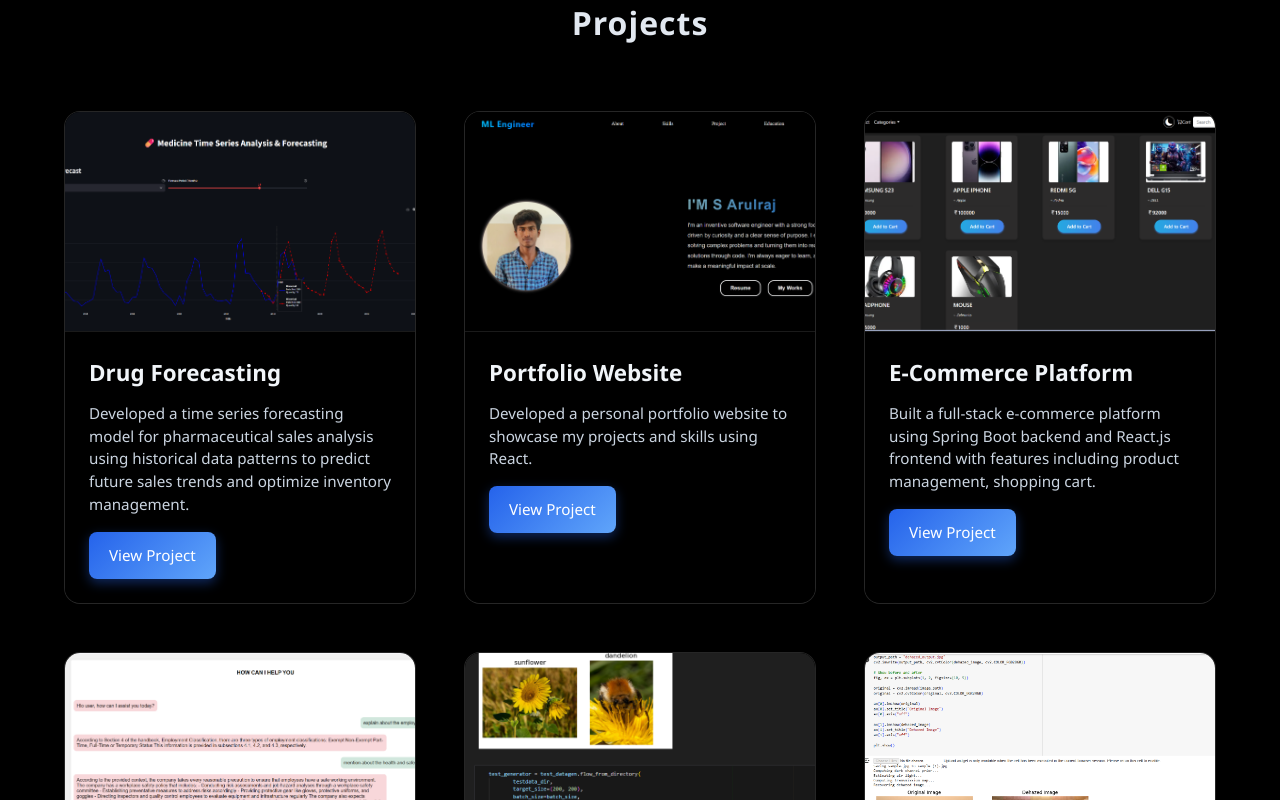
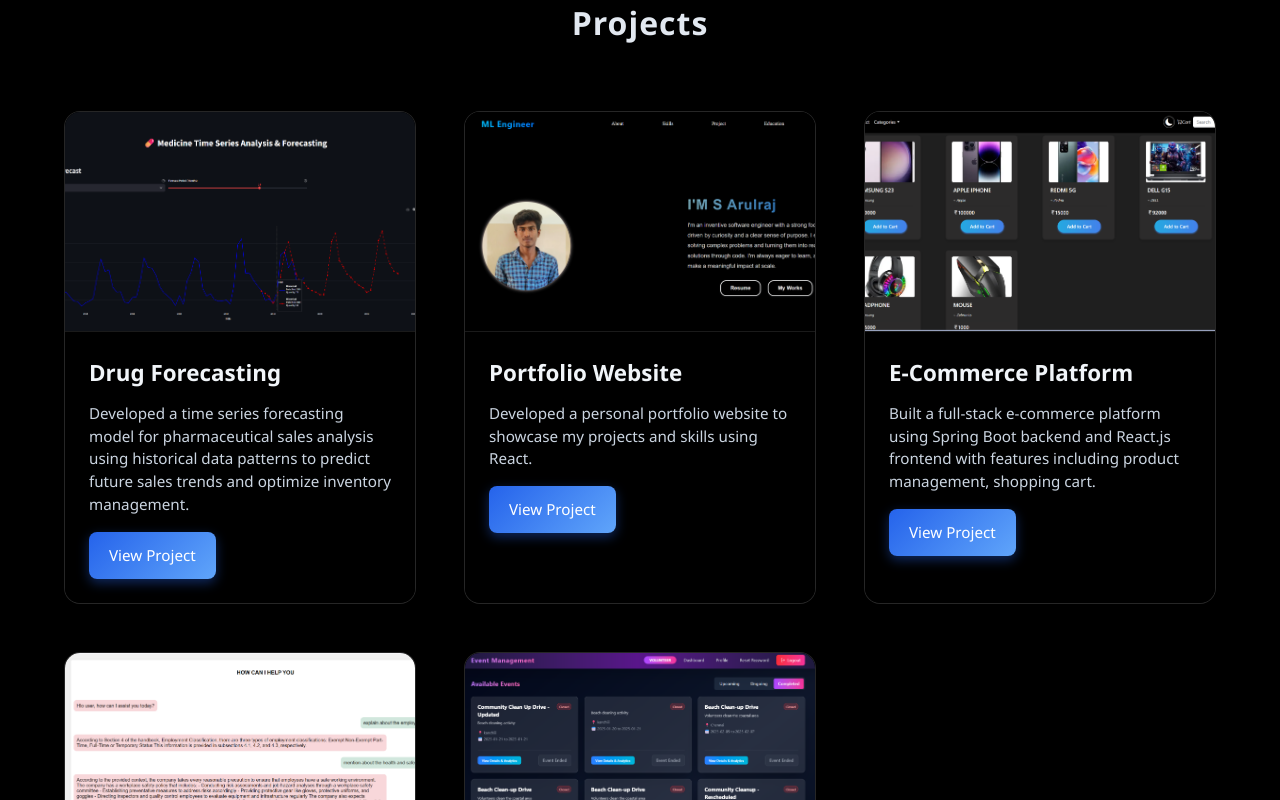
Before and after one commit to SArulRaj24/Portfolio_S_A_Raj, a React (Vite) app: page / in a window 1280 px wide. Shown: the part 2000-2800 px from the top of the page. Built offline with nearby package versions, Linux system fonts and the light colour scheme.

Commit message:
project updated

```diff
--- a/src/Components/Projectcontainer/Projectcontainer.jsx
+++ b/src/Components/Projectcontainer/Projectcontainer.jsx
@@ -9,6 +9,7 @@ import cnn from '../../assets/cnn.png';
 import drug1 from '../../assets/drug (1).png';
 import port from '../../assets/port.png';
 import ecom from '../../assets/ecom.png';
+import event from '../../assets/event.png';
 
 const projects = [
 
@@ -42,28 +43,35 @@ const projects = [
     image: bot,
     link: "https://github.com/SArulRaj24/EP_BOT",
   },
-  {
-    title: "Image Classification using CNN",
-    description:
-      "Designed and trained a CNN for image classification using data augmentation and hyperparameter tuning.",
-    image: cnn,
-    link: "https://colab.research.google.com/drive/1fOuIL2ztIivvS0NvSeaZ-InFY8QOnHpX#scrollTo=nJSbmvARlDjJ",
-  },
-  {
-    title: "Dehazing with VAEs",
-    description:
-      "Used variational autoencoders to remove haze and improve image clarity in varying conditions.",
-    image: dehaze,
-    link: "https://colab.research.google.com/drive/1-hOVRp2Q7klg4ZMc3SFpedkQWvaga54W",
-  },
+  // {
+  //   title: "Image Classification using CNN",
+  //   description:
+  //     "Designed and trained a CNN for image classification using data augmentation and hyperparameter tuning.",
+  //   image: cnn,
+  //   link: "https://colab.research.google.com/drive/1fOuIL2ztIivvS0NvSeaZ-InFY8QOnHpX#scrollTo=nJSbmvARlDjJ",
+  // },
+  // {
+  //   title: "Dehazing with VAEs",
+  //   description:
+  //     "Used variational autoencoders to remove haze and improve image clarity in varying conditions.",
+  //   image: dehaze,
+  //   link: "https://colab.research.google.com/drive/1-hOVRp2Q7klg4ZMc3SFpedkQWvaga54W",
+  // },
 
-  {
-    title: "SAR Image Colorization",
-    description:
-      "Colorized SAR (Synthetic Aperture Radar) images and enhanced details using VAEs and deep learning.",
-    image: sar,
-    link: "https://github.com/SArulRaj24/DrugForecasting",
-  },
+  // {
+  //   title: "SAR Image Colorization",
+  //   description:
+  //     "Colorized SAR (Synthetic Aperture Radar) images and enhanced details using VAEs and deep learning.",
+  //   image: sar,
+  //   link: "https://github.com/SArulRaj24/DrugForecasting",
+  // },
+
+    {
+      title: "Event Management and VolunteerHub",
+      description:"VolunteerHub streamlines community engagement. Organizers create, publish, and monitor events with real-time registration tracking and attendance management. Volunteers browse, register, and participate. Features include notifications, check-in verification, and analytics dashboards.",
+      image:event,
+      link:"https://github.com/SArulRaj24/Event_Management",
+    }
 
 
 ];
```
Also changed, not shown: src/assets/event.png (added).
